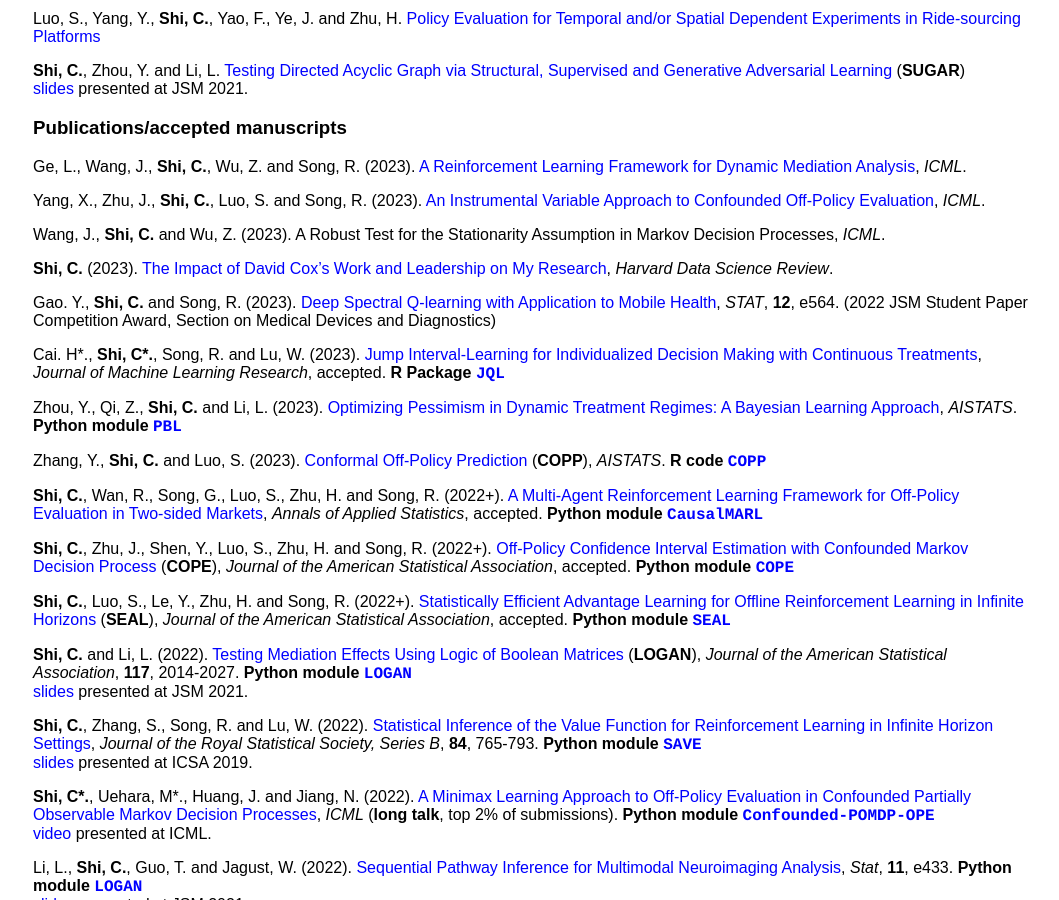
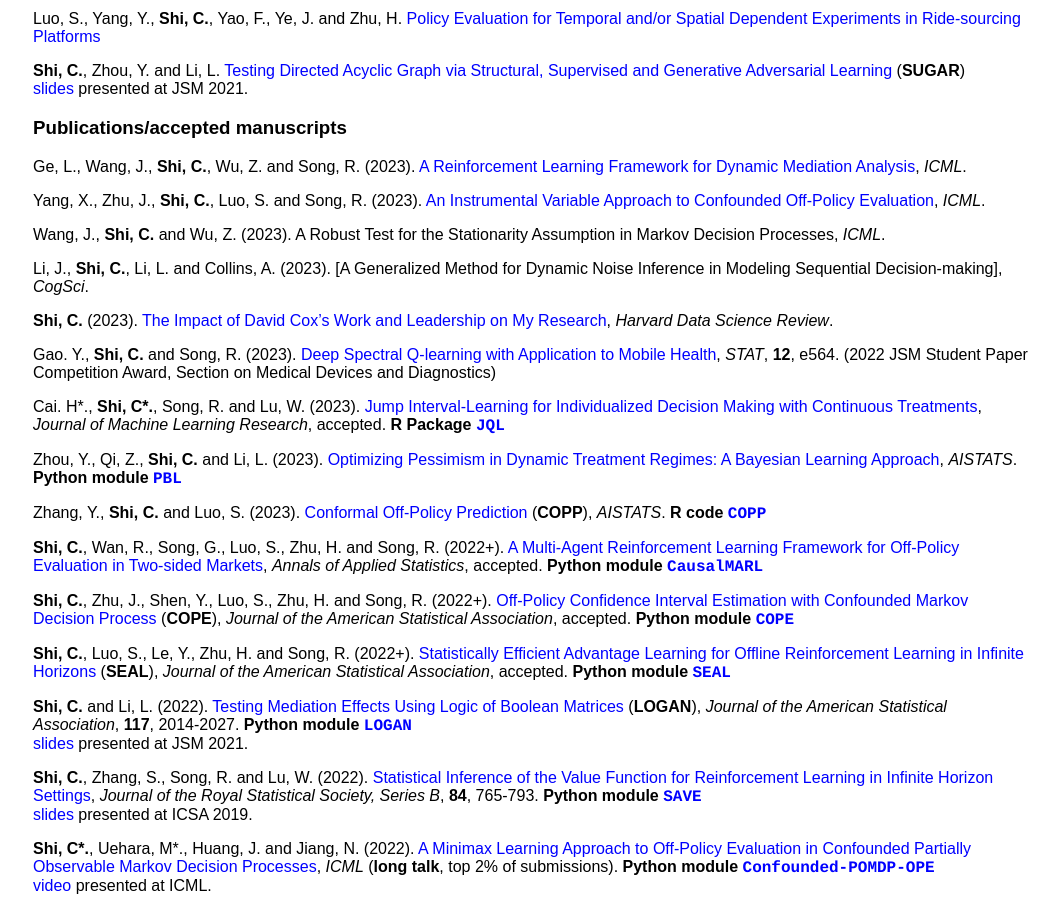
Before and after one commit to callmespring/callmespring.github.io, a Jekyll site: the page built from publication.md, in a window 1280 px wide and 900 px high, scrolled down 581 px. Shown: the whole window, without its empty margins (107-1166 px from the left). Built offline with Jekyll 4.4.1, drawn with Linux system fonts in a browser that asks for light colours.

Commit message:
Update publication.md

```diff
--- a/publication.md
+++ b/publication.md
@@ -46,6 +46,9 @@
 Yang, X., Zhu, J., **Shi, C.**, Luo, S. and Song, R. (2023). [An Instrumental Variable Approach to Confounded Off-Policy Evaluation](https://arxiv.org/pdf/2212.14468.pdf), _ICML_.
 
 Wang, J., **Shi, C.** and Wu, Z. (2023). A Robust Test for the Stationarity Assumption in Markov Decision Processes, _ICML_.
+
+Li, J., **Shi, C.**, Li, L. and Collins, A. (2023). [A Generalized Method for Dynamic Noise Inference in Modeling Sequential
+Decision-making], _CogSci_.
 
 **Shi, C.** (2023). [The Impact of David Cox’s Work and Leadership on My Research](https://hdsr.mitpress.mit.edu/pub/qj4z4dj0/release/1?readingCollection=d6860ef9), _Harvard Data Science Review_.
 
```
